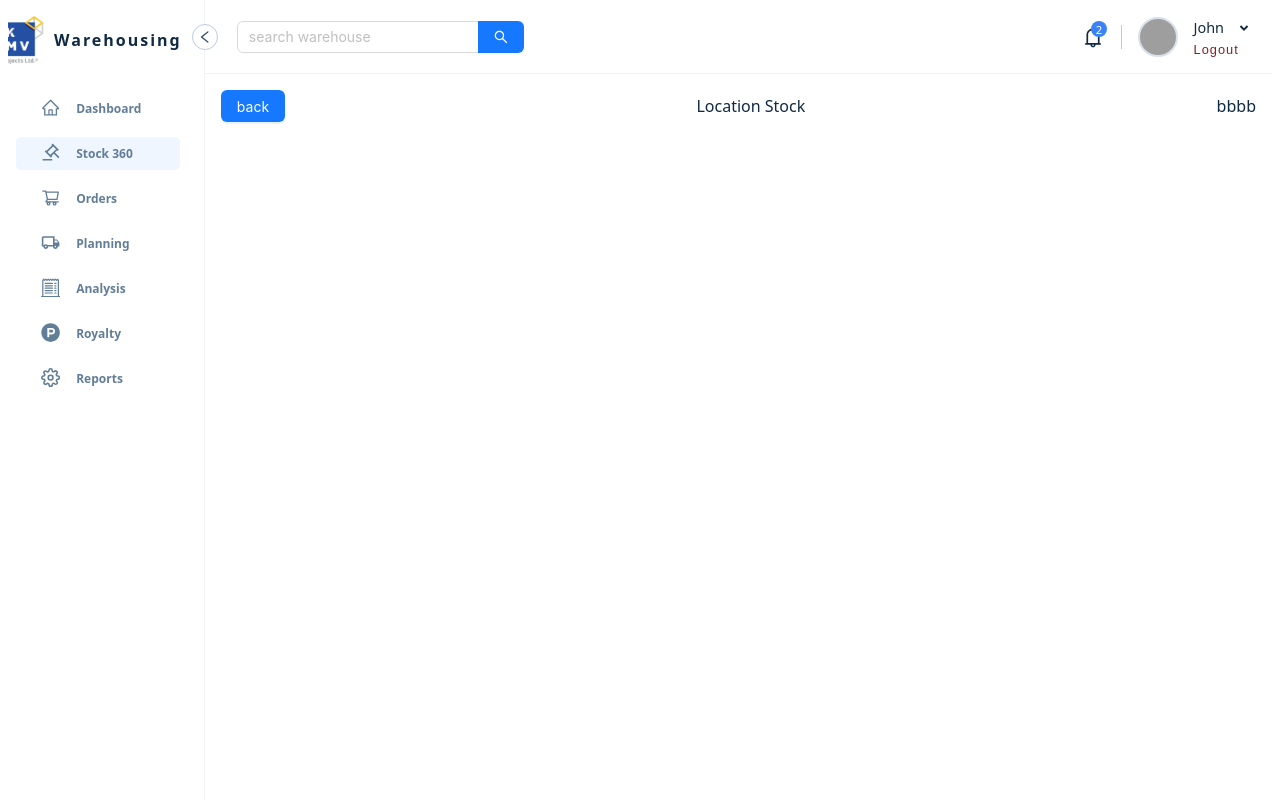
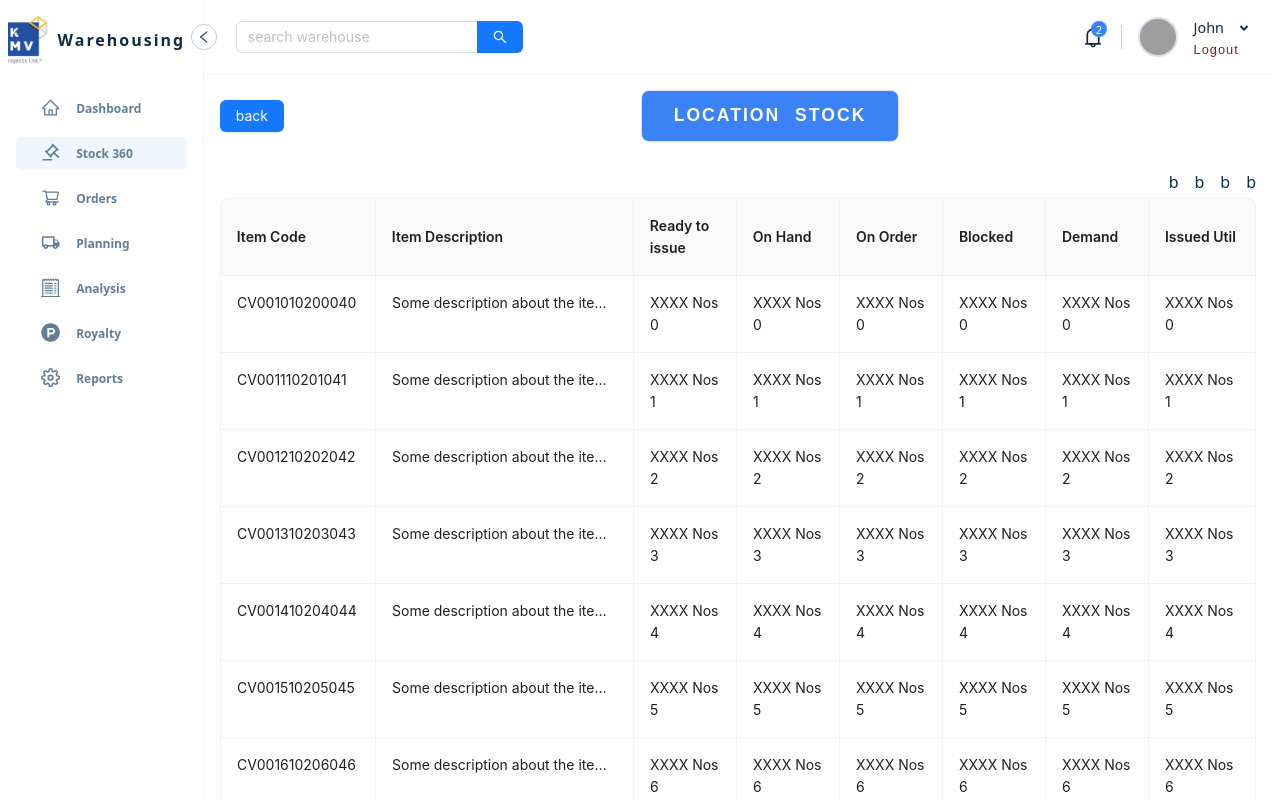
Before and after one commit to PiersoftDev/warehouse-portal, a React (Create React App) app: page /stock/table in a window 1280 px wide. Shown: the top 800 px of the page. Built offline with nearby package versions, Linux system fonts and the light colour scheme; grey boxes are pictures that could not be loaded.

Commit message:
table added

```diff
--- a/src/index.css
+++ b/src/index.css
@@ -295,8 +295,9 @@ ul {
 .datapage-container {
   padding: 1rem;
   width: 100%;
-  /* display: grid; */
-
+  display: grid;
+  grid-template-rows: auto 1fr;
+  gap: 2rem;
   overflow: scroll;
   scroll-behavior: smooth;
 }
@@ -306,3 +307,28 @@ ul {
   align-items: center;
   justify-content: space-between;
 }
+
+.top-header-title {
+  border: 1px solid var(--grey-100);
+  padding: 1rem 2rem;
+  border-radius: 0.5rem;
+  letter-spacing: 2px;
+  text-transform: uppercase;
+  word-spacing: 0.5rem;
+  font-weight: 600;
+  font-size: 1.1rem;
+  font-family: sans-serif;
+  background-color: var(--primary-500);
+  color: var(--white);
+}
+
+.table-btns-container {
+  display: flex;
+  align-items: center;
+  gap: 1rem;
+  justify-content: flex-end;
+  margin-bottom: 0.5rem;
+}
+
+.my-custom-table {
+}
--- a/src/pages/dashboardPages/Dashboard.js
+++ b/src/pages/dashboardPages/Dashboard.js
@@ -106,6 +106,7 @@ const Dashboard = () => {
       <QuantitiesCard />
 
       <ValuesCard />
+
       <div className="counting-orders card">
         <div className="card-header"> Counting orders</div>
         <div className="card-body-container">
--- a/src/pages/dashboardPages/DataDisplayPage.js
+++ b/src/pages/dashboardPages/DataDisplayPage.js
@@ -1,12 +1,74 @@
-import { Button } from 'antd'
+import { Button, Table } from 'antd'
+import { useNavigate } from 'react-router-dom'
 
-import { useNavigate } from 'react-router-dom'
+const columns = [
+  {
+    title: 'Item Code',
+    dataIndex: 'itemCode',
+    width: 150,
+    // fixed: 'left',
+  },
+  {
+    title: 'Item Description',
+    dataIndex: 'itemDescription',
+    responsive: ['md'],
+    width: 250,
+    ellipsis: true,
+  },
+  {
+    title: 'Ready to issue',
+    dataIndex: 'readyToIssue',
+    width: 100,
+  },
+  {
+    title: 'On Hand',
+    dataIndex: 'onHand',
+    width: 100,
+  },
+  {
+    title: 'On Order',
+    dataIndex: 'onOrder',
+    width: 100,
+  },
+  {
+    title: 'Blocked',
+    dataIndex: 'blocked',
+    width: 100,
+  },
+  {
+    title: 'Demand',
+    dataIndex: 'demand',
+    width: 100,
+  },
+  {
+    title: 'Issued Util',
+    dataIndex: 'issuedUtil',
+    width: 100,
+  },
+]
 
 const DataDisplayPage = (props) => {
   const navigate = useNavigate()
 
+  const data = new Array(1000).fill(null).map((_, index) => ({
+    key: index + '',
+    id: index,
+    itemCode: `CV001${index}1020${index}04${index}`,
+    itemDescription: `Some description about the item Some description about the item Some description about the item ${index}`,
+    readyToIssue: `XXXX Nos ${index}`,
+    onHand: `XXXX Nos ${index}`,
+    onOrder: `XXXX Nos ${index}`,
+    blocked: `XXXX Nos ${index}`,
+    demand: `XXXX Nos ${index}`,
+    issuedUtil: `XXXX Nos ${index}`,
+  }))
+
   const goBack = () => {
     navigate('/stock')
+  }
+
+  const onChange = (pagination, filters, sorter, extra) => {
+    console.log('params', pagination, filters, sorter, extra)
   }
 
   return (
@@ -16,12 +78,25 @@ const DataDisplayPage = (props) => {
           back
         </Button>
         <div className="top-header-title">Location Stock</div>
-        <div className="btns-container">
+        <span></span>
+      </div>
+
+      <div className="my-table-container">
+        <div className="table-btns-container">
           <span>b</span>
           <span>b</span>
           <span>b</span>
           <span>b</span>
         </div>
+        <Table
+          className="my-custom-table"
+          bordered
+          virtual
+          scroll={{ x: true, y: 700 }}
+          columns={columns}
+          dataSource={data}
+          onChange={onChange}
+        />
       </div>
     </div>
   )
--- a/src/pages/dashboardPages/Navbar.js
+++ b/src/pages/dashboardPages/Navbar.js
@@ -10,7 +10,7 @@ import { AiOutlineLeft } from 'react-icons/ai'
 import { Input } from 'antd'
 const { Search } = Input
 
-const Navbar = ({ setSidebarIsOpen, sidebarIsOpen }) => {
+const Navbar = ({ setSidebarIsOpen, sidebar }) => {
   const firstName = 'John'
   const vendorData = {
     profilePicURL: profilePic,
@@ -24,7 +24,7 @@ const Navbar = ({ setSidebarIsOpen, sidebarIsOpen }) => {
         className="close-sidebar"
         onClick={() => setSidebarIsOpen((value) => !value)}
       >
-        {sidebarIsOpen ? <AiOutlineLeft /> : <AiOutlineRight />}
+        {sidebar ? <AiOutlineLeft /> : <AiOutlineRight />}
       </span>
       <div className="left-content">
         <Search
--- a/src/pages/dashboardPages/SharedLayout.js
+++ b/src/pages/dashboardPages/SharedLayout.js
@@ -15,12 +15,9 @@ const SharedLayout = () => {
   return (
     <Wrapper>
       <main className="main-layout">
-        <Sidebar sidebarIsOpen={sidebarIsOpen} />
+        <Sidebar sidebar={sidebarIsOpen} />
         <div className="content-layout">
-          <Navbar
-            setSidebarIsOpen={setSidebarIsOpen}
-            sidebarIsOpen={sidebarIsOpen}
-          />
+          <Navbar setSidebarIsOpen={setSidebarIsOpen} sidebar={sidebarIsOpen} />
           <div className="dashboard-page">
             <Outlet />
           </div>
--- a/src/pages/dashboardPages/Sidebar.js
+++ b/src/pages/dashboardPages/Sidebar.js
@@ -3,9 +3,9 @@ import { styled } from 'styled-components'
 import sidebarLinks from '../../assets/data/sidebarLinks'
 import logo from '../../assets/images/logo.png'
 
-const Sidebar = ({ sidebarIsOpen }) => {
+const Sidebar = ({ sidebar }) => {
   return (
-    <Wrapper sidebarIsOpen={sidebarIsOpen}>
+    <Wrapper sidebar={sidebar}>
       <div className="sidebar-container">
         <div className="content">
           <div className="logo-container">
@@ -36,23 +36,21 @@ const Sidebar = ({ sidebarIsOpen }) => {
 }
 export default Sidebar
 
-const Wrapper = styled.nav`
+const Wrapper = styled.div`
   display: block;
   border-right: 1px solid var(--grey-50);
   width: 230px;
-  width: ${({ sidebarIsOpen }) => (sidebarIsOpen ? '230px' : '0px')};
+  width: ${({ sidebar }) => (sidebar ? '230px' : '0px')};
   overflow: hidden;
   transition: var(--transition);
-  padding-right: 1rem;
-
-  transform: ${({ sidebarIsOpen }) =>
-    sidebarIsOpen ? 'translateX(0)' : 'translateX(-200%)'};
+  padding-right: 0.5rem;
 
   .sidebar-container {
     background-color: var(--white);
     height: 100vh;
     position: sticky;
-    top: 0;
+    top: 0px;
+    /* left: 0px; */
   }
 
   .logo-container {
```
